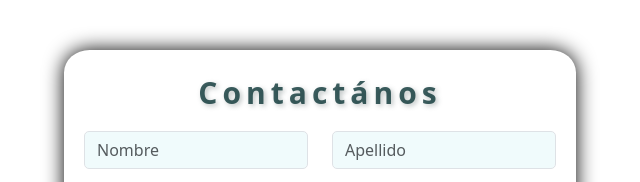
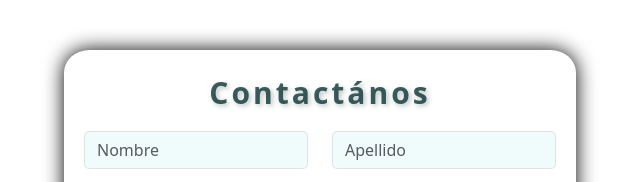
Before and after one commit to IsaRicordel/PF-Ricordel, a website: page pages/contacto.html in a window 1280 px wide. Shown: the part 201-383 px from the top of the page, 320-960 px from the left. Drawn offline with nearby package versions, Linux system fonts and the light colour scheme.

Commit message:
corrección en animación contactos 11.05 11:51

```diff
--- a/scss/html/_contacto.scss
+++ b/scss/html/_contacto.scss
@@ -68,17 +68,18 @@
             font-weight: 600;
             p{
                 text-shadow: 2px 2px 5px rgba(172, 180, 180, 0.808);
+                text-align: center;
                 width: 100%;
-                letter-spacing: 5px;
+                letter-spacing: 3px;
                 white-space: nowrap;
                 overflow: hidden;
                 animation:
-                    typing 2s,
-                    cursor .4s step-end infinite alternate;
+                    typing 2s;
+
             }
             /*efecto typing*/
             @keyframes typing {
-                from { width: 0 }
+                from { width: 0; }
             }
         }
         .col-md-5{
```
Also changed, not shown: css/style.css.
